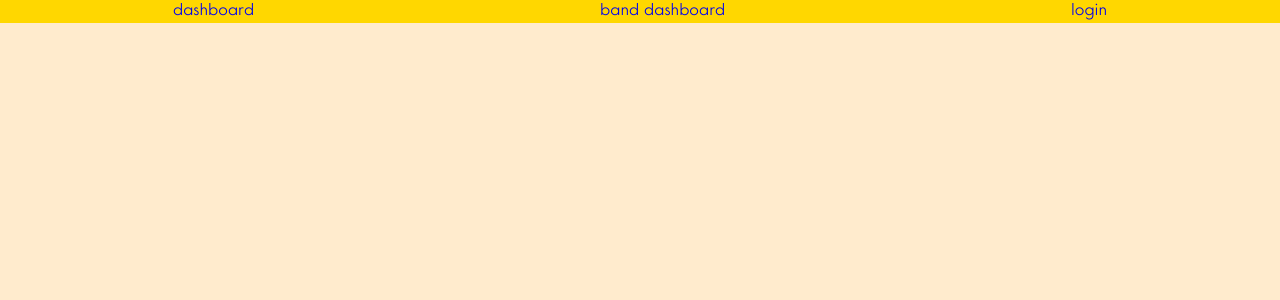
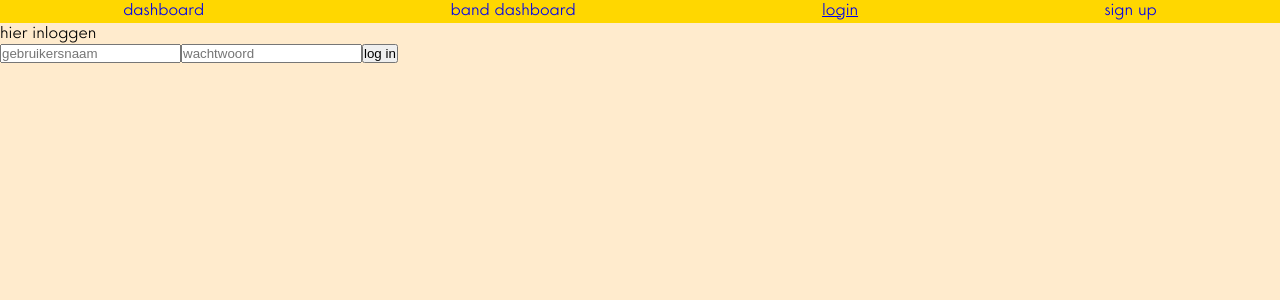
Before and after one commit to BRvanHogen/eindopdracht-frontend, a React (Create React App) app: page /sign-in in a window 1280 px wide. Shown: the top 300 px of the page. Built offline with nearby package versions, Linux system fonts and the light colour scheme.

Commit message:
React-hook-form geinstalleerd en ook alvast een sign up pagina aangemaakt.

```diff
--- a/package.json
+++ b/package.json
@@ -8,6 +8,7 @@
     "@testing-library/user-event": "^12.8.3",
     "react": "^17.0.2",
     "react-dom": "^17.0.2",
+    "react-hook-form": "^7.0.7",
     "react-router-dom": "^5.2.0",
     "react-scripts": "4.0.3",
     "web-vitals": "^1.1.1"
--- a/src/App.js
+++ b/src/App.js
@@ -5,16 +5,21 @@ import LoginPage from "./pages/LoginPage";
 import Dashboard from "./pages/Dashboard";
 import BandDashboard from "./pages/BandDashboard";
 import TopMenu from "./components/TopMenu";
+import SignUpPage from "./pages/SignUpPage";
+
 
 function App() {
     return (
-        <Router>
+        <>
             <TopMenu/>
             <Switch>
-                <Route exact path="/">
+                <Route path="/sign-up">
+                    <SignUpPage/>
+                </Route>
+                <Route path="/sign-in">
                     <LoginPage/>
                 </Route>
-                <Route path="/dashboard">
+                <Route path="/profile">
                     <Dashboard/>
                 </Route>
                 <Route path="/band-dashboard">
@@ -23,7 +28,7 @@ function App() {
                     />
                 </Route>
             </Switch>
-        </Router>
+</>
     );
 }
 
--- a/src/components/TopMenu.js
+++ b/src/components/TopMenu.js
@@ -6,9 +6,10 @@ function TopMenu() {
     return (
         <div className="top-menu">
         <ul>
-            <li><NavLink to="/dashboard" className="link" activeClassName="active-link">dashboard</NavLink></li>
+            <li><NavLink to="/profile" className="link" activeClassName="active-link">dashboard</NavLink></li>
             <li><NavLink to="/band-dashboard" activeClassName="active-link">band dashboard</NavLink></li>
-            <li><NavLink to="/" exact activeClassName="active-link">login</NavLink></li>
+            <li><NavLink to="/sign-in" activeClassName="active-link">login</NavLink></li>
+            <li><NavLink to="/sign-up" activeClassName="active-link">sign up</NavLink></li>
         </ul>
         </div>
     )
--- a/src/index.js
+++ b/src/index.js
@@ -1,13 +1,16 @@
 import React from 'react';
 import ReactDOM from 'react-dom';
+import { BrowserRouter as Router } from 'react-router-dom';
 import './index.css';
 import App from './App';
 import reportWebVitals from './reportWebVitals';
 
 ReactDOM.render(
+    <Router>
   <React.StrictMode>
     <App />
-  </React.StrictMode>,
+  </React.StrictMode>
+</Router>,
   document.getElementById('root')
 );
 
--- a/src/pages/LoginPage.js
+++ b/src/pages/LoginPage.js
@@ -11,6 +11,7 @@ function LoginPage() {
             <label>
                 <input type="text" placeholder="wachtwoord"/>
             </label>
+            <button type="button">log in</button>
         </>
     )
 }
--- /dev/null
+++ b/src/pages/SignUpPage.js
@@ -0,0 +1,10 @@
+import React from 'react';
+
+
+function SignUpPage() {
+    return (
+    <p>registreer</p>
+    );
+}
+
+export default SignUpPage;
```
Also changed, not shown: 2 other files (tests, documents, lock files or other folders).
